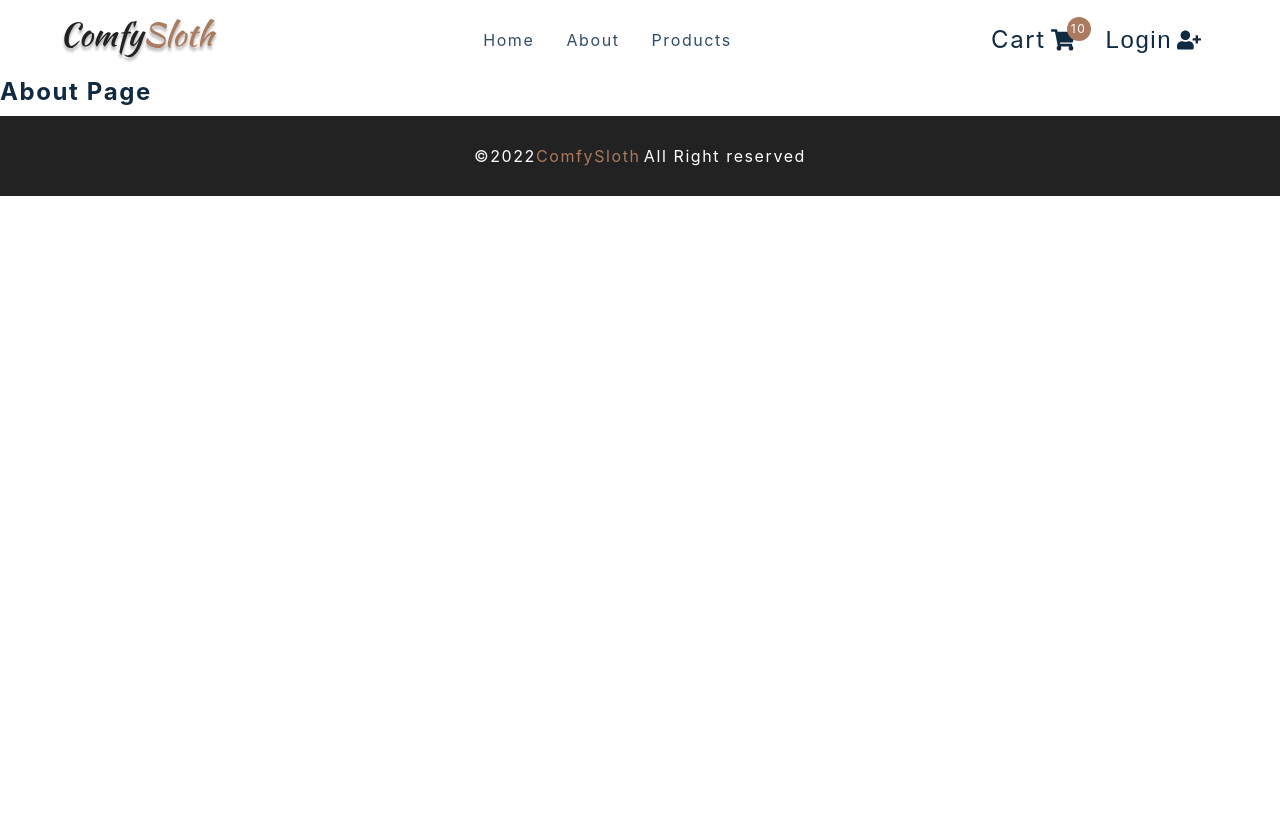
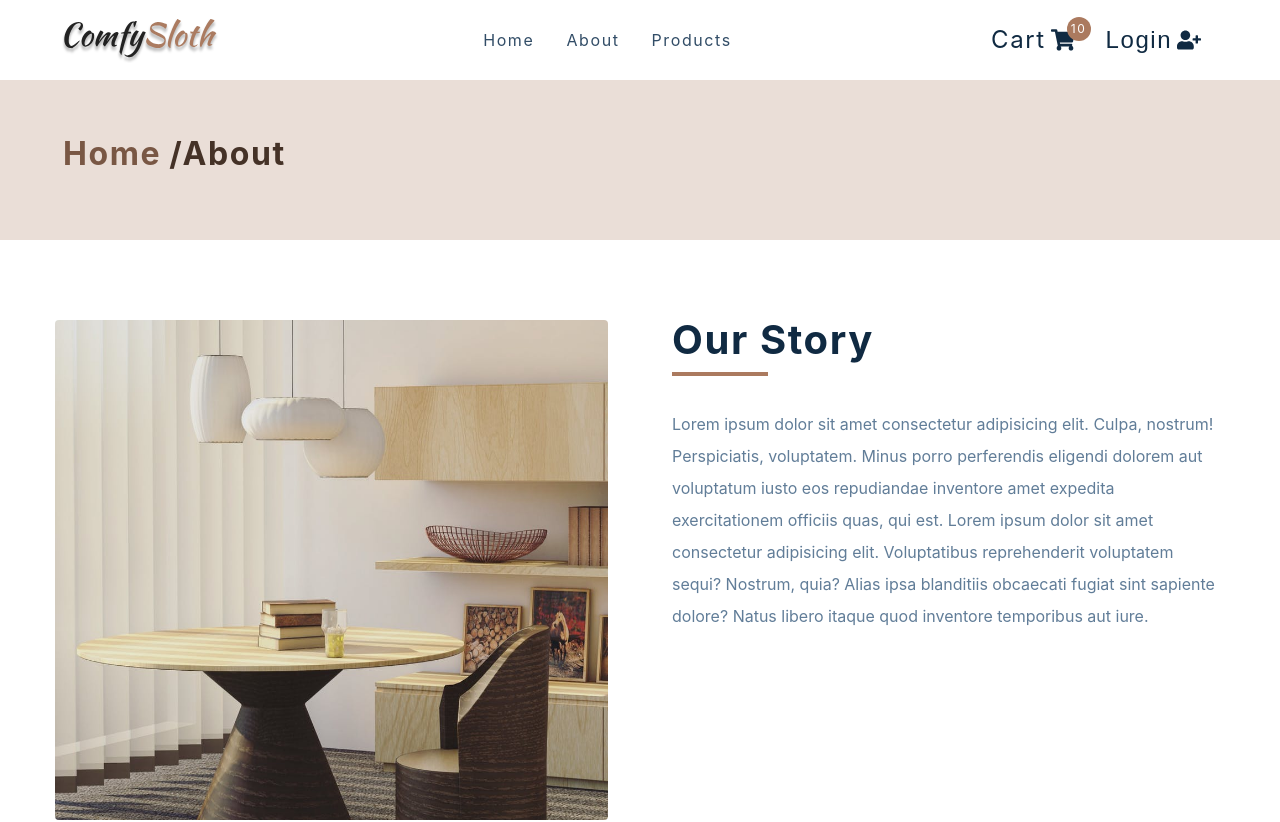
Before and after one commit to ajitjadhav701/react-ecommerce-project-main, a React (Create React App) app: page /about in a window 1280 px wide. Shown: the top 822 px of the page. Before the commit the page ends 800 px from the top, so only its background shows below. Built offline with nearby package versions, Linux system fonts and the light colour scheme.

Commit message:
worked on about page and checkout page html

```diff
--- a/src/components/PageHero.js
+++ b/src/components/PageHero.js
@@ -1,8 +1,14 @@
 import React from 'react'
 import styled from 'styled-components'
 import { Link } from 'react-router-dom'
-const PageHero = () => {
-  return <h4>page hero</h4>
+const PageHero = ({title}) => {
+  return <Wrapper>
+    <div className="section-center">
+      <h3>
+        <Link to='/'>Home</Link>/{title}
+      </h3>
+    </div>
+  </Wrapper>
 }
 
 const Wrapper = styled.section`
--- a/src/pages/AboutPage.js
+++ b/src/pages/AboutPage.js
@@ -4,7 +4,19 @@ import { PageHero } from '../components'
 import aboutImg from '../assets/hero-bcg.jpeg'
 
 const AboutPage = () => {
-  return <h4>about page</h4>
+  return <main>
+    <PageHero title='about'/>
+    <Wrapper className='page section section-center'>
+      <img src={aboutImg} alt='about page image '/>
+      <article>
+          <div className='title'>
+            <h2>Our story</h2>
+            <div className="underline"></div>
+          </div>
+          <p>Lorem ipsum dolor sit amet consectetur adipisicing elit. Culpa, nostrum! Perspiciatis, voluptatem. Minus porro perferendis eligendi dolorem aut voluptatum iusto eos repudiandae inventore amet expedita exercitationem officiis quas, qui est. Lorem ipsum dolor sit amet consectetur adipisicing elit. Voluptatibus reprehenderit voluptatem sequi? Nostrum, quia? Alias ipsa blanditiis obcaecati fugiat sint sapiente dolore? Natus libero itaque quod inventore temporibus aut iure.</p>
+      </article>
+    </Wrapper>
+  </main>
 }
 
 const Wrapper = styled.section`
--- a/src/pages/CheckoutPage.js
+++ b/src/pages/CheckoutPage.js
@@ -6,7 +6,11 @@ import { useCartContext } from '../context/cart_context'
 import { Link } from 'react-router-dom'
 
 const CheckoutPage = () => {
-  return <h4>checkout page</h4>
+  return <main>
+    <PageHero title='checkout'/>
+    <Wrapper className='page'>
+    <h1>checkout here</h1></Wrapper>
+  </main>
 }
 const Wrapper = styled.div``
 export default CheckoutPage
```
